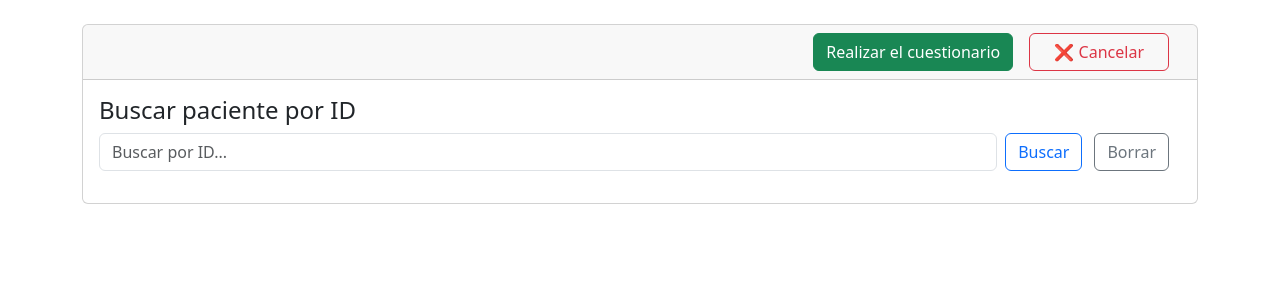
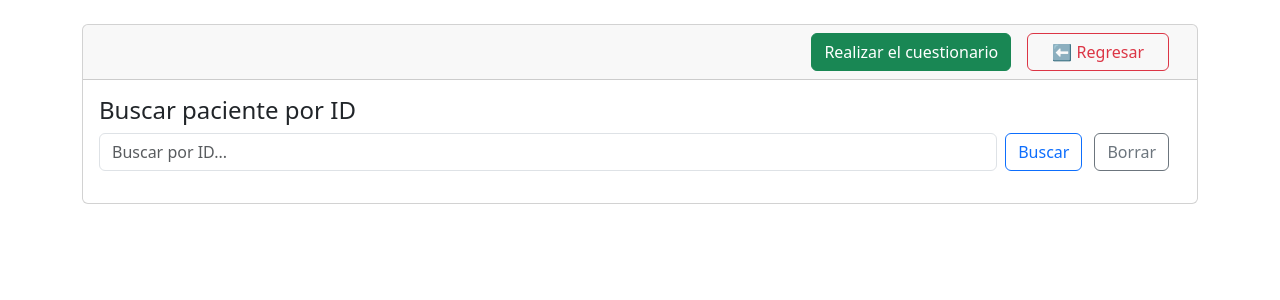
Before and after one commit to YNatashaMerazG/apnea_app, a Django app: page /pacientes in a window 1280 px wide. Shown: the part 56-356 px from the top of the page. Run offline with Django 3.2, Linux system fonts and the light colour scheme.

Commit message:
cambiamdo el emoji de regresar

```diff
--- a/apneasueno/templates/paginas/pacientes/index.html
+++ b/apneasueno/templates/paginas/pacientes/index.html
@@ -8,7 +8,7 @@
         <a class="btn btn-success" href="{% url 'crear' %}" role="button">
             Realizar el cuestionario
         </a>
-        <a class="btn btn-outline-danger px-4" href="{% url 'inicio' %}">❌ Cancelar</a>
+        <a class="btn btn-outline-danger px-4" href="{% url 'inicio' %}">⬅️ Regresar</a>
     </div>
 
     <div class="card-body">
```
